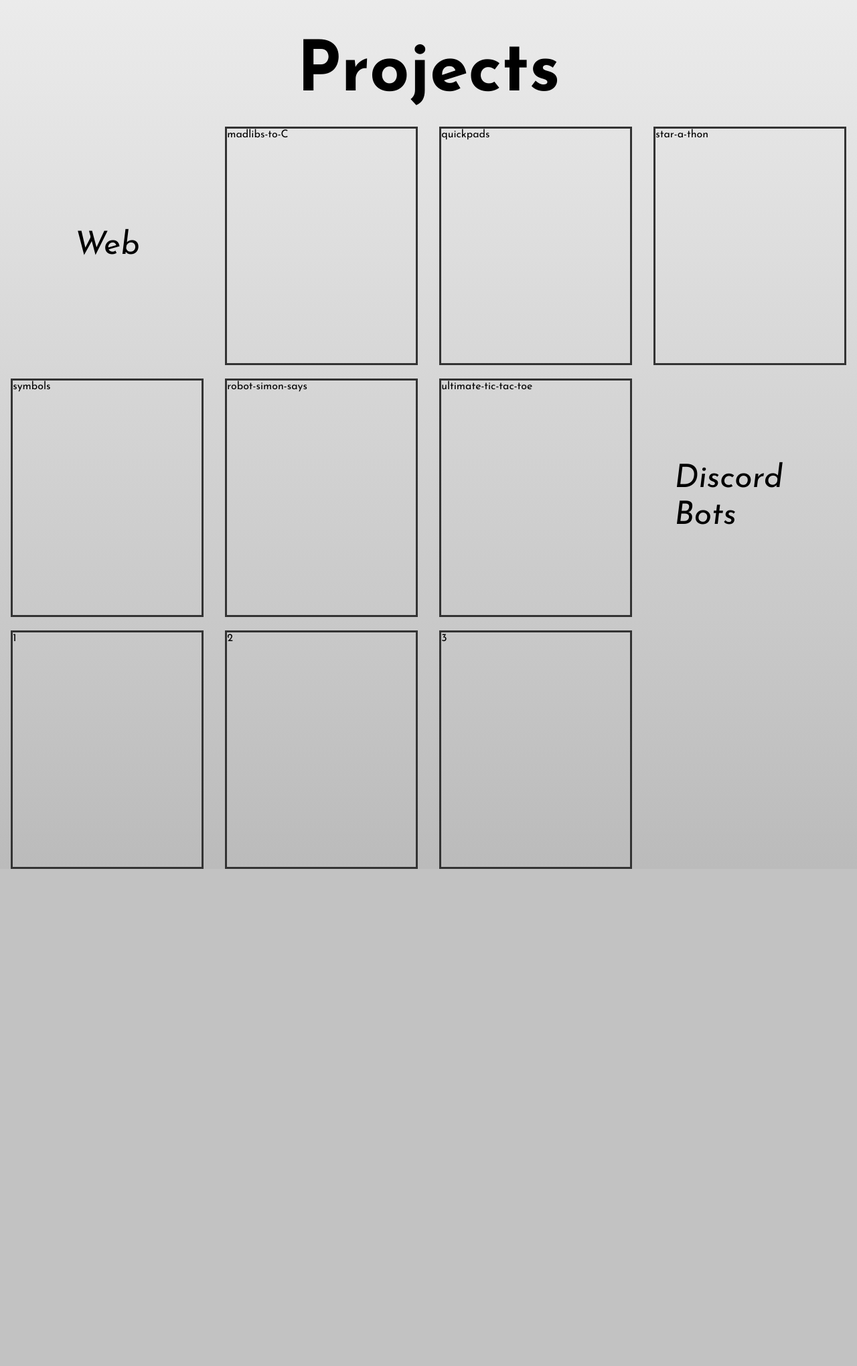
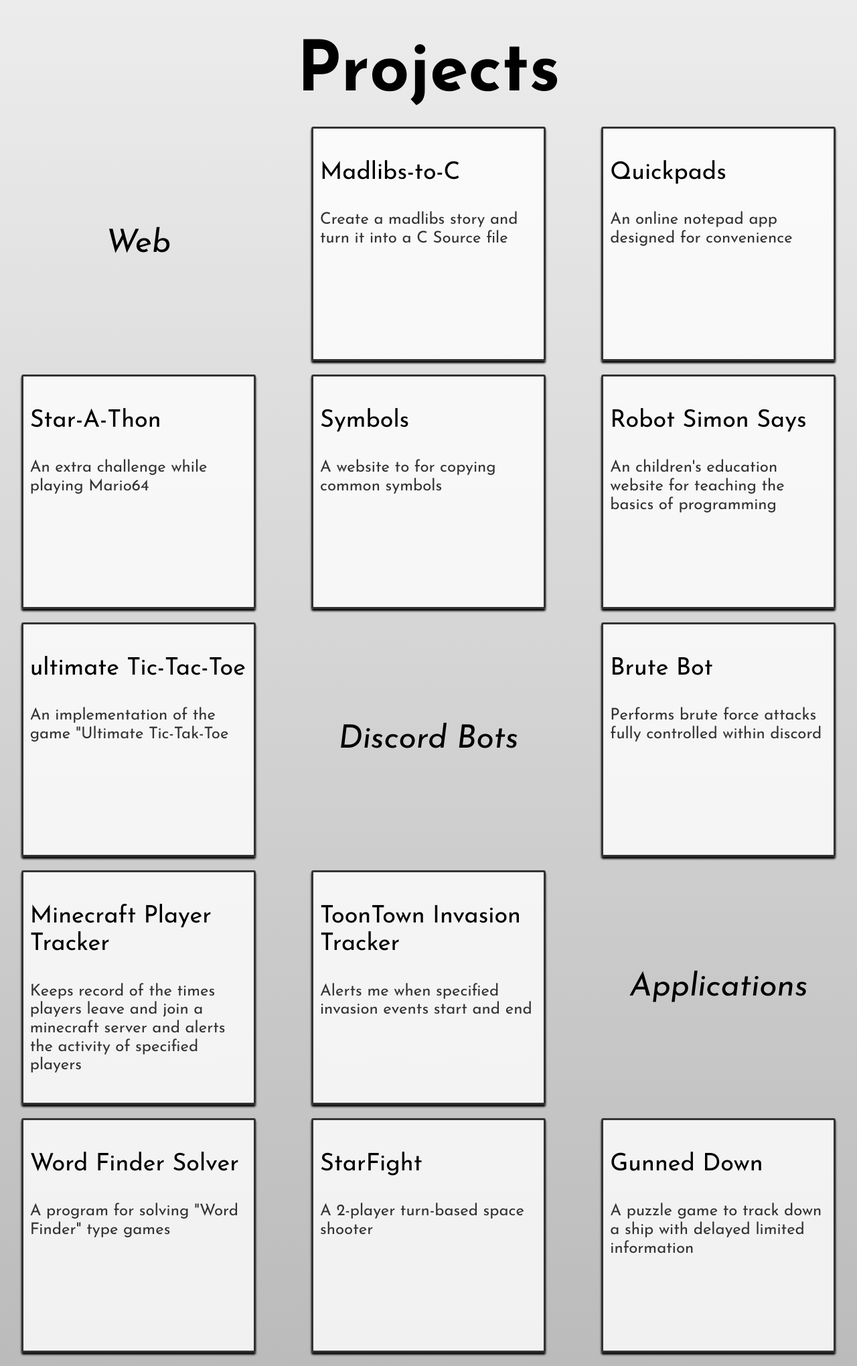
Before and after one commit to loganmacdougall/resume_3, a PHP site: page /projects.php in a window 1280 px wide. Shown: the part 73-2112 px from the top of the page at 67% size. Before the commit the page ends 1370 px from the top, so only its background shows below. Run offline with PHP 8.4, Linux system fonts and the light colour scheme; some libraries are stand-ins or nearby versions.

Commit message:
Added projects properly to project page

```diff
--- a/projects.php
+++ b/projects.php
@@ -1,11 +1,9 @@
 <!DOCTYPE html>
 <html lang="en">
-
 <head>
     <?php include("./meta-data.php"); ?>
     <title>Logan MacDougall Projects</title>
 </head>
-
 <body>
     <?php include("./header.php"); ?>
     <h1 id="title_name">
@@ -22,18 +20,60 @@
         <div class="grid-division">
             <p>Web</p>
         </div>
-        <a href="./">madlibs-to-C</a>
-        <a href="./">quickpads</a>
-        <a href="./">star-a-thon</a>
-        <a href="./">symbols</a>
-        <a href="./">robot-simon-says</a>
-        <a href="./">ultimate-tic-tac-toe</a>
+        <a href="./" class="card-header">
+            <p>Madlibs-to-C</p>
+            <p>Create a madlibs story and turn it into a C Source file</p>
+        </a>
+        <a href="./" class="card-header">
+            <p>Quickpads</p>
+            <p>An online notepad app designed for convenience</p>
+        </a>
+        <a href="./" class="card-header">
+            <p>Star-A-Thon</p>
+            <p>An extra challenge while playing Mario64</p>
+        </a>
+        <a href="./" class="card-header">
+            <p>Symbols</p>
+            <p>A website to for copying common symbols</p>
+        </a>
+        <a href="./" class="card-header">
+            <p>Robot Simon Says</p>
+            <p>An children's education website for teaching the basics of programming</p>
+        </a>
+        <a href="./" class="card-header">
+            <p>ultimate Tic-Tac-Toe</p>
+            <p>An implementation of the game "Ultimate Tic-Tak-Toe</p>
+        </a>
         <div class="grid-division">
             <p>Discord Bots</p>
         </div>
-        <a href="">1</a>
-        <a href="">2</a>
-        <a href="">3</a>
+        <a href="./" class="card-header">
+            <p>Brute Bot</p>
+            <p>Performs brute force attacks fully controlled within discord</p>
+        </a>
+        <a href="./" class="card-header">
+            <p>Minecraft Player Tracker</p>
+            <p>Keeps record of the times players leave and join a minecraft server and alerts the activity of specified players</p>
+        </a>
+        <a href="./" class="card-header">
+            <p>ToonTown Invasion Tracker</p>
+            <p>Alerts me when specified invasion events start and end</p>
+        </a>
+        <div class="grid-division">
+            <p>Applications</p>
+        </div>
+        <a href="./" class="card-header">
+            <p>Word Finder Solver</p>
+            <p>A program for solving "Word Finder" type games</p>
+        </a>
+        <a href="./" class="card-header">
+            <p>StarFight</p>
+            <p>A 2-player turn-based space shooter</p>
+        </a>
+        <a href="./" class="card-header">
+            <p>Gunned Down</p>
+            <p>A puzzle game to track down a ship with delayed limited information</p>
+        </a>
     </section>
     <script src="./script.js"></script>
 </body>
--- a/styles.css
+++ b/styles.css
@@ -181,6 +181,7 @@ header>section {
     width: 100%;
     height: 380px;
     box-sizing: border-box;
+    justify-content: space-around;
 }
 
 .job-card {
@@ -229,9 +230,28 @@ header>section {
     cursor: pointer;
     background-repeat: no-repeat;
     background-position: bottom 25% right 50%;
+    position: relative;
 }
 
-.job-card-front-header {
+.job-card-front::after {
+    content: 'Click Me!';
+    font-size: 24px;
+    background: rgba(0, 0, 0, 0.4);
+    color: white;
+    padding: 8px 16px;
+    display: inline-block;
+    position: absolute;
+    text-align: center;
+    bottom: 10%;
+    opacity: 0;
+    transition: opacity 1.0s ease-in-out;
+}
+
+.job-card-front:hover::after {
+    opacity: 1;
+}
+
+.card-header {
     background-color: rgba(255, 255, 255, 0.8);
     transition: background-color 0.3s;
     padding: 10px;
@@ -240,7 +260,7 @@ header>section {
     border-radius: 3px;
 }
 
-.job-card-front-header:hover {
+.card-header:hover {
     background-color: rgba(255, 255, 255, 0.9);
 }
 
@@ -261,11 +281,11 @@ header>section {
     margin-bottom: 10px;
 }
 
-.job-card-front-header>a {
+.card-header>*:first-child {
     font-size: 36px;
 }
 
-.job-card-front-header>p {
+.card-header>*:last-child {
     font-size: 24px;
     margin-top: 0px;
     color: #333333;
@@ -335,20 +355,20 @@ header>section {
 
 .project_grid {
     margin-top: 20px;
-    display: grid;
+    display: flex;
+    flex-wrap: wrap;
+    gap: 20px;
     width: 100%;
-    row-gap: 20px;
     justify-content: space-around;
-    grid-template-columns: repeat(4, 22%);
-    place-items: center;
+    margin-bottom: 20px;
 }
 
 .project_grid>* {
     display: inline-block;
-    width: 100%;
-    max-width: 350px;
+    width: 350px;
     height: 350px;
     border: #333333 solid 3px;
+    box-sizing: border-box;
     transition: transform 0.5s;
 }
 
@@ -357,11 +377,11 @@ header>section {
 }
 
 .grid-division {
-    width: 80%;
     border: none;
     display: grid;
     place-items: center;
     position: relative;
+
 }
 
 .grid-division>p {
@@ -388,9 +408,17 @@ header>section {
         height: unset;
     }
 
+    .job-card-front::after {
+        opacity: 1;
+    }
+
     .job-card {
         height: 380px;
         margin: 10px;
+    }
+
+    #professional-summary {
+        font-size: 20px;
     }
 }
 
@@ -428,4 +456,8 @@ header>section {
     #accomplishments {
         font-size: 18px;
     }
+
+    #professional-summary {
+        font-size: 16px;
+    }
 }
```
Also changed, not shown: index.php (+6 -6 lines).
